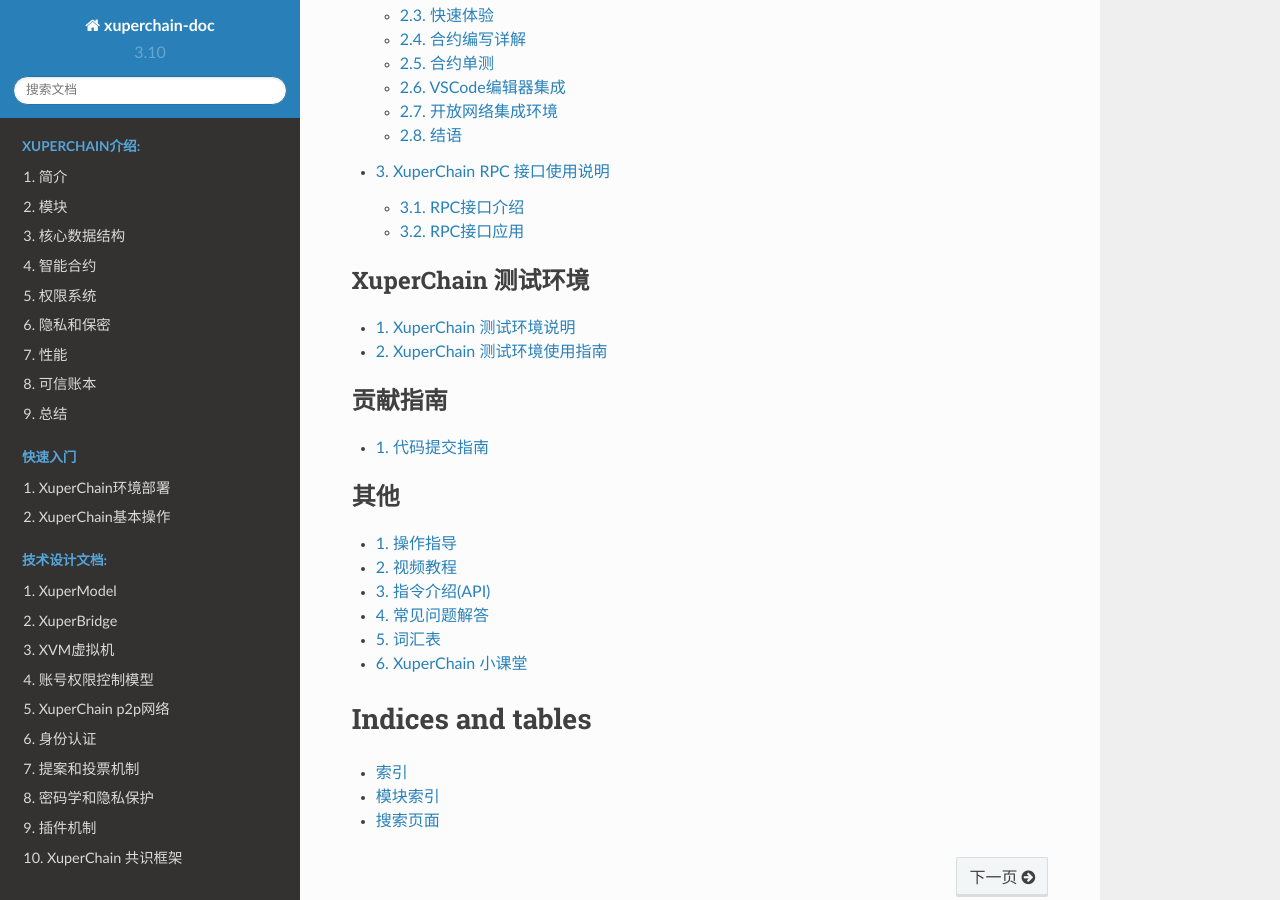
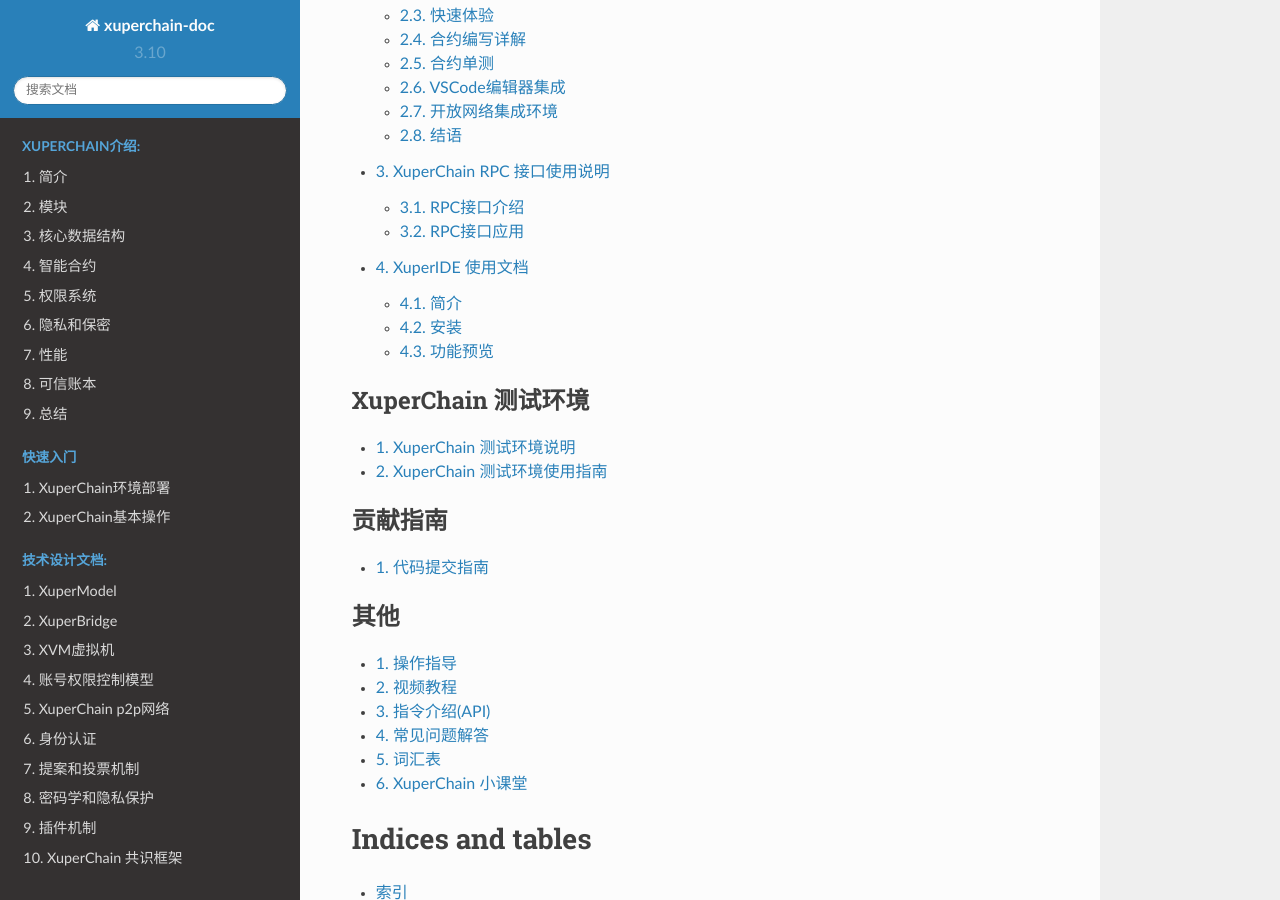
Before and after one commit to xuperchain/docs, a Sphinx documentation site: the page built from source/index.rst, in a window 1280 px wide and 900 px high, scrolled down 5408 px. Built offline with Sphinx 7.4.7 and the Read the Docs theme 2.0.0, drawn with Linux system fonts in a browser that asks for light colours; some of the changed lines change nothing that is shown.

Commit message:
add xuperIDE doc

```diff
--- /dev/null
+++ b/source/development_manuals/XuperIDE.rst
@@ -0,0 +1,172 @@
+
+XuperIDE 使用文档
+==========================
+
+简介
+----------
+
+XuperIDE 由超级链生态伙伴 **黑曜石实验室（Obsidian Labs）** 贡献。基于XuperChain开发的智能合约集成化开发环境的IDE开源项目，支持开发者一键创建节点、编写、编译、部署、调用合约等。
+
+.. image:: ../images/xuperide_1_preview.jpg
+    :align: center
+
+安装
+------------
+
+下载
+^^^^^^^^^^^^
+目前 XuperIDE 支持 macOS, Linux 和 Windows 操作系统，对应的安装包可以在下方地址进行下载（ `macOS <https://app.obsidians.io/xuper/mac>`_ , `Linux <https://app.obsidians.io/xuper/linux>`_, `Windows <https://app.obsidians.io/xuper/win>`_）。
+
+
+安装
+^^^^^^^^^^^^
+- **macOS**: 双击打开 **XuperIDE-x.x.x.dmg** 并将 **XuperIDE** 拖动到应用文件夹内（初次运行时若出现未通过苹果验证的提示，可右键点击应用图标并打开，跳过验证）。
+- **Linux**: 双击打开 **XuperIDE-x.x.x.AppImage**, 选择 **Properties* => *Permissions* => *Execute**, 将 **Allow executing file as progrom** 选项打勾。关闭属性设置窗口并双击打开应用（不同的 Linux 发行版可能会有不同的安装方式）。
+- **Windows**:  双击 **XuperIDE-x.x.x.exe**，安装并打开应用。
+
+
+功能预览
+------------
+
+准备工作
+^^^^^^^^^^^^
+
+在正确安装 XuperIDE 并初次启动时，你将看到一个欢迎页面，这里有 XuperIDE 正常运行所需要的依赖，包括了 Docker，XuperChain node 及 Xdev
+
+.. image:: ../images/xuperide_2_welcome.jpg
+    :align: center
+
+- XuperIDE 使用 `Docker <https://www.docker.com/>`_  来启动 Xuper 节点和进行项目编译。如果你之前没有安装过 Docker，可以点击 *Install Docker* 按钮访问 Docker 官方网站并进行下载安装；
+    - 对于 Windows 用户，我们推荐使用 `Docker Desktop <https://www.docker.com/products/docker-desktop>`_ 。`Docker Toolbox <http://docs.docker.oeynet.com/toolbox/toolbox_install_windows/>`_  也可使用，但在一些情况可能会出现问题；
+- `XuperChain node <https://hub.docker.com/repository/docker/obsidians/xuperchain>`_ 是超级链节点的 Docker 镜像，XuperIDE 使用这个镜像来运行 XuperChain 节点；
+- `Xdev <https://hub.docker.com/r/xuper/xdev>`_ 是超级链 C++ 合约的开发及编译工具。
+
+当所有依赖都正确安装并运行后，灰色的 Skip 按钮将会变成绿色的 Get Started 按钮。点击这个按钮进入 XuperIDE 的主界面。
+
+
+创建密钥对
+^^^^^^^^^^^^
+
+进入主界面后，我们需要首先创建一些密钥对。在 XuperIDE 的任意界面，点击应用左下⻆的钥匙图标，打开密钥管理器。
+
+.. image:: ../images/xuperide_3_keypair.jpg
+    :align: center
+
+你可以在密钥管理器中创建、导入并管理密钥对。在创建和编辑密钥对的时候，你可以为该密钥对设置别名，方便在后续的使用中进行识别。密钥管理器除了对密钥对进行储存管理外，还将为创世区块提供创世地址。创建新的 Xuper 节点实例时，XuperIDE 会使用密钥管理器里的地址作为创世地址。
+
+创建的新密钥对将使用中文助记词来生成私钥。不过，导入私钥的时候也可以导入英文助记词或者 JSON 格式超级链私钥。
+
+*在继续之前，请先在密钥管理器中创建一些密钥对，作为接下来创建节点实例的创世地址。*
+
+
+启动节点
+^^^^^^^^^^^^
+
+点击顶部的 *Network* 标签，主页面将切换为网络管理器。在网络管理器中，我们可以进行 Xuper 节点版本和节点实例的管理，包括下载、删除 Xuper 节点版本，根据不同版本创建、删除和运行节点实例。
+
+点击主页面中右上角的 *New Instance* 按钮打开创建新实例的弹窗，填写实例名称和选择合适的版本，点击 *Create* 按钮完成节点实例的创建。
+
+.. image:: ../images/xuperide_4_newinstance.jpg
+    :align: center
+
+节点实例创建完成后，实例列表将显示刚刚创建好的实例，点击实例的绿色 Start 按钮启动 Xuper 节点。启动完成后，你可以在下方的日志查看器中检查节点运行日志。
+
+.. image:: ../images/xuperide_5_node_started.jpg
+    :align: center
+
+
+连接百度超级链开放网络
+^^^^^^^^^^^^^^^^^^
+
+XuperIDE 除了提供本地节点功能，也提供了连接百度超级链开放网络和连接自定义节点的功能。点击 *Network* 标签旁的下拉菜单选择 *Baidu Xuper* 可切换到百度超级链开放网络。
+
+.. image:: ../images/xuperide_6_baidu_xuper.jpg
+    :align: center
+
+具体连接超级链方法请前往 `百度超级链开放网络 <https://xuper.baidu.com>`_。
+
+
+区块浏览器
+^^^^^^^^^^^^
+
+节点启动后，点击顶部的 *Explorer* 标签，主页面将切换为区块浏览器。在区块浏览器中，我们可以查询对应地址的信息。
+
+通过标签旁边的下拉箭头，可以选择并打开密钥管理器中的地址。您也可以在地址栏中输入或粘贴一个地址。打开一个有效地址后，我们便可以看到对应地址的余额信息了，在余额信息的右方显示该地址对应的合约账户地址。
+
+.. image:: ../images/xuperide_7_explorer.jpg
+    :align: center
+
+
+创建智能合约账户
+^^^^^^^^^^^^^
+
+XuperChain 的一个账户可以拥有多个智能合约账户，用户可以将智能合约部署在合约账户下。
+
+点击地址栏最右侧的创建合约账号按钮，在弹出的创建合约账号窗口中填入创建的合约地址。合约账户地址格式为 16 位的纯数字，且第一位不能为 0。
+
+.. image:: ../images/xuperide_8_create_account.jpg
+    :align: center
+
+点击创建后可以在浏览器中看到刚刚创建的合约账户地址信息，格式为 XC2000000000000000@xuper，点击可以跳转到该地址的合约交互页面。
+
+
+创建智能合约项目
+^^^^^^^^^^^^^
+
+点击顶部的 *Project* 标签，主页面将切换至项目管理器。点击页面右上角的 *New* 按钮打开创建项目弹窗，输入项目名称并选择合适的模版，XuperIDE 目前提供了两个模版，分别为
+
+- C++ 版本的 `Counter`
+- Solidity 版本的 `Counter`
+
+.. image:: ../images/xuperide_9_create_project.jpg
+    :align: center
+
+填写项目名称并选择合适的模版后点击创建项目，创建完成后 XuperIDE 将在项目管理页面中打开该项目。
+
+Counter 合约实现了一个简单的区块链计数器，其中定义了两个方法 increase 和 get，分别为自增计数器和获取当前计数器的值。
+
+
+编译智能合约项目
+^^^^^^^^^^^^^
+
+XuperChain 支持使用 C++ 及 Solidity 开发智能合约，其中 C++ 使用 Xdev 进行合约编译，Solidity 使用 Solc 进行编译。在右下角可以看到目前使用的编译器和编译器版本。可以点击该按钮选择希望使用的编译器版本，或者打开管理器下载更多可用的编译器版本。
+
+点击工具栏的编译按钮（锤子形状），XuperIDE 将进行项目的编译，你可以通过下方的日志查看器来查看编译结果。编译后将在项目目录下中生成 wasm 或者 abi 文件。
+
+.. image:: ../images/xuperide_10_build_contract.jpg
+    :align: center
+
+
+
+部署智能合约项目
+^^^^^^^^^^^^^
+
+点击工具栏的部署按钮（船形状），部署参数窗口将被打开，在这里可以输入部署合约的名称、构造函数的参数、交易签名者和合约账号。
+
+.. image:: ../images/xuperide_11_deploy_contract.jpg
+    :align: center
+
+
+调用合约
+^^^^^^^^^^^^^
+
+成功部署智能合约后，点击区块浏览器，并在合约地址处选择刚刚部署的地址，主页面将切换至合约浏览器，XuperIDE 将自动打开刚才部署完成的智能合约。
+
+合约浏览器页面主要分为两个部分：
+
+- 左边为合约的调用方法，可以根据合约代码填写调用的方法及参数，还可以选择不同的签名地址。
+- 右边为合约的数据读取，与调用合约类似，可以根据合约代码填写查询的方法及参数，可以选择不同的签名地址。
+
+XuperIDE 会自动读取合约 ABI 中的 functions，并为每个 function 生成参数表单。用户可以简单的选择要调用的 function，输入参数，选择签名者（需要为 keypair manager 中存在的地址；读操作不需选择），并点击运行按钮进行合约调用。调用结果（成功或失败）将显示在下方的 result 栏中。
+
+.. image:: ../images/xuperide_12_invoke_contract.jpg
+    :align: center
+
+接下来我们开始调用部署好的合约。在 *Invoke* 侧的 *Method* 中填入 `increase`，由于 `increase` 方法需要一个参数 `key`，将在 *Args* 下的输入框中留下一个参数，并在左边填入 `key` 右边填入 `a`，在 *Authorization* 的 *Signer* 中选择地址，点击上方的执行按钮。完成交易后，我们可以看到成功执行的结果。合约会根据传入的 `key` 参数来增加 counter 的值。
+
+在右边的 *Query* 的 *Method* 中填入 `get`，将在 *Args* 下的输入框中留下一个参数，并在左边填入 `key` 右边填入 `a`，点击执行按钮，在下方 *Result* 中可以看到查询的结果，即计数器当前的值。
+
+多次调用 `increase` 并通过 `get` 查询可以看到计数器根据调用 `increase` 的次数发生变化。
+
+.. image:: ../images/xuperide_13_invoke_result.jpg
+    :align: center
--- a/source/index.rst
+++ b/source/index.rst
@@ -89,6 +89,7 @@
     development_manuals/XuperCDT.rst
     development_manuals/XdevManual.rst
     development_manuals/XuperRPC.rst
+    development_manuals/XuperIDE.rst
 
 .. toctree::
     :maxdepth: 1
```
Also changed, not shown: source/images/xuperide_10_build_contract.jpg (added), source/images/xuperide_11_deploy_contract.jpg (added), source/images/xuperide_12_invoke_contract.jpg (added), source/images/xuperide_13_invoke_result.jpg (added), source/images/xuperide_1_preview.jpg (added), source/images/xuperide_2_welcome.jpg (added), source/images/xuperide_3_keypair.jpg (added), source/images/xuperide_4_newinstance.jpg (added), source/images/xuperide_5_node_started.jpg (added), source/images/xuperide_6_baidu_xuper.jpg (added), source/images/xuperide_7_explorer.jpg (added), source/images/xuperide_8_create_account.jpg (added), source/images/xuperide_9_create_project.jpg (added).
